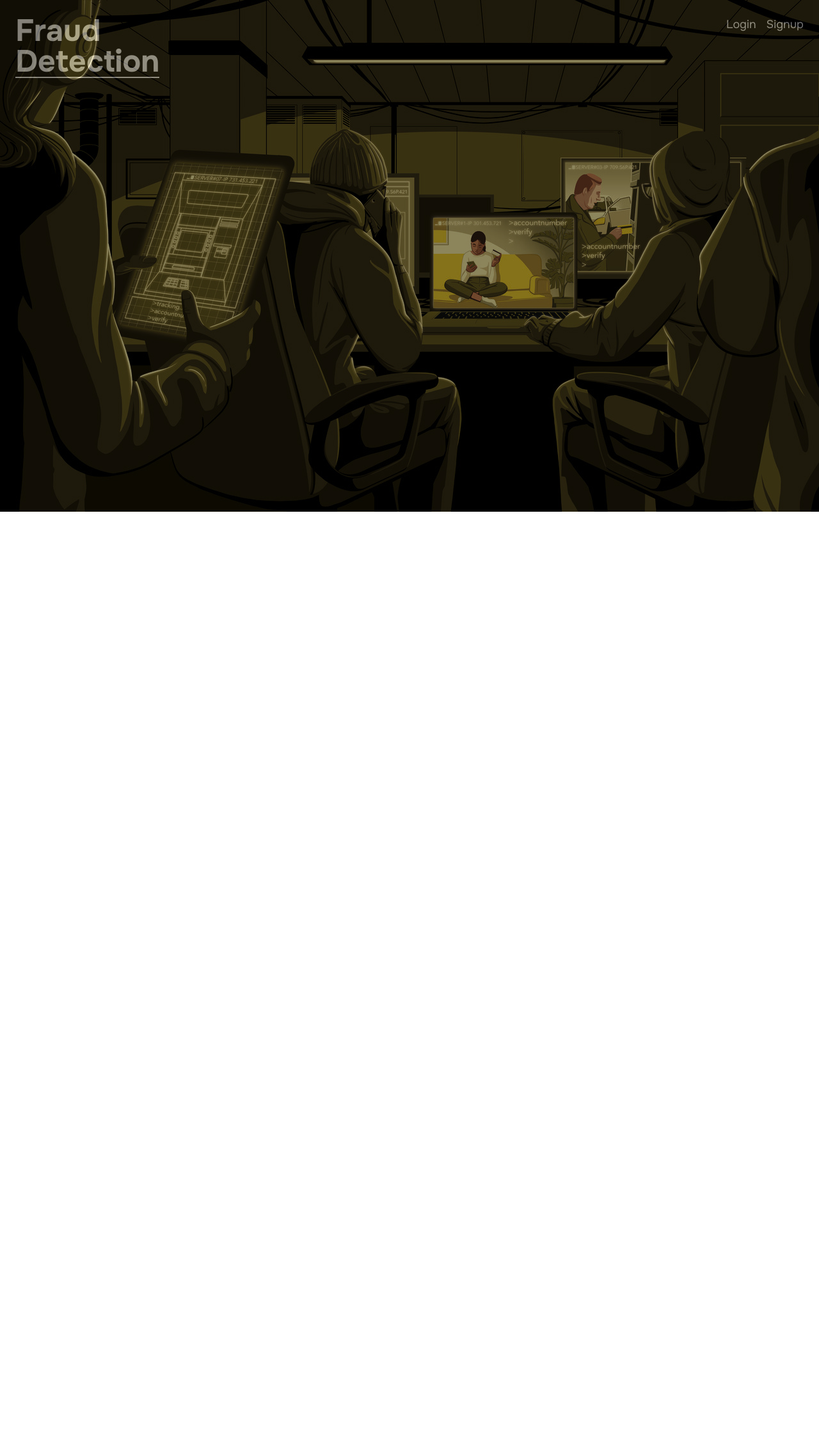
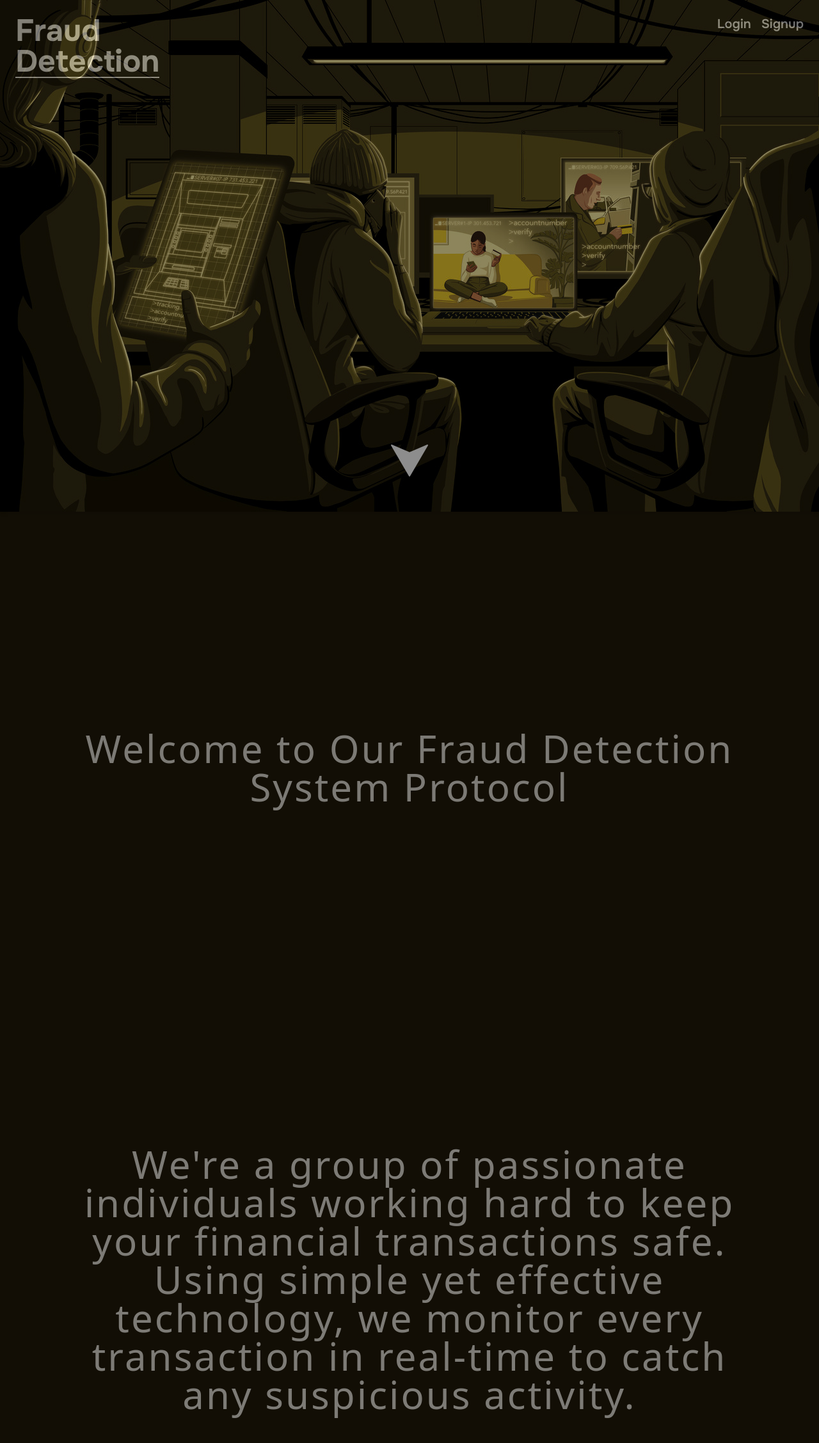
Before and after one commit to bilalshaikh292/Fraud-Detection-Using-Machine-Learning, a React (Vite) app: page / in a window 1280 px wide. Shown: the top 2256 px of the page at 64% size. Before the commit the page ends 800 px from the top, so only its background shows below. Built offline with nearby package versions, Linux system fonts and the light colour scheme.

Commit message:
styles: added content

```diff
--- a/package.json
+++ b/package.json
@@ -13,6 +13,7 @@
     "axios": "^1.6.7",
     "flowbite": "^2.3.0",
     "flowbite-react": "^0.7.2",
+    "lottie-react": "^2.4.0",
     "react": "^18.2.0",
     "react-dom": "^18.2.0",
     "react-router-dom": "^6.22.1"
--- a/src/Components/Screens/Home.jsx
+++ b/src/Components/Screens/Home.jsx
@@ -1,29 +1,45 @@
-import React from 'react'
-
+import React from "react";
+import Lottie from "lottie-react";
+import scam from "../../assets/Lottie/scam.json";
 export default function Home() {
-
   return (
     <>
-<div className="h-screen w-full relative">
-  <div className="absolute inset-0 bg-black opacity-45">
+      <div className="h-screen w-full relative ">
+        <div className="absolute inset-0 bg-black opacity-45">
+          <Navbar />
+        </div>
+        <div className="h-full w-full flex justify-center items-end bg-home bg-no-repeat bg-cover bg-end shadow-md m:bg-center bg-fixed">
 
-      <Navbar/>
+          <img className="p-12" src="/arrow.png" alt="" />
+        </div>
+      </div>
 
-  </div>
-  <div className="h-full w-full bg-home bg-no-repeat bg-cover bg-end shadow-md m:bg-center bg-fixed">
-  </div>
-</div>
+      <div className="h-screen w-full bg-[#120E05] flex flex-col justify-center items-center space-y-8 text-center">
+        <div className="text-6xl w-full text-white opacity-45 tracking-wider">
+          Welcome to Our Fraud Detection <br /> System Protocol
+        </div>
+      </div>
+      <div className="h-screen w-full bg-[#120E05] flex justify-center items-center text-center">
+        <div className="text-6xl w-[80%] text-white opacity-45 tracking-wider">
+          We're a group of passionate individuals working hard to keep your
+          financial transactions safe. Using simple yet effective technology, we
+          monitor every transaction in real-time to catch any suspicious
+          activity.
+        </div>
+      </div>
     </>
-  )
+  );
 }
 
 const Navbar = () => {
   return (
     <>
-      <div className="flex justify-between items-center font-Onest p-6">
-        <h1 className="text-5xl font-bold text-white border-b-2 border-white">Fraud <br /> Detection</h1>
+      <div className="w-full flex justify-between items-center font-Onest p-6 fixed ">
+        <h1 className="text-5xl font-bold text-white border-b-2 border-white ">
+          Fraud <br /> Detection
+        </h1>
 
-        <div className="flex flex-col md:flex-row justify-between items-center md:space-x-4 text-lg text-white self-start ">
+        <div className="flex flex-col md:flex-row justify-between items-center md:space-x-4 text-xl font-semibold text-white self-start ">
           <a className="text-white " href="/login">
             Login
           </a>
```
Also changed, not shown: public/arrow.png (added), 1 other file (tests, documents, lock files or other folders).
